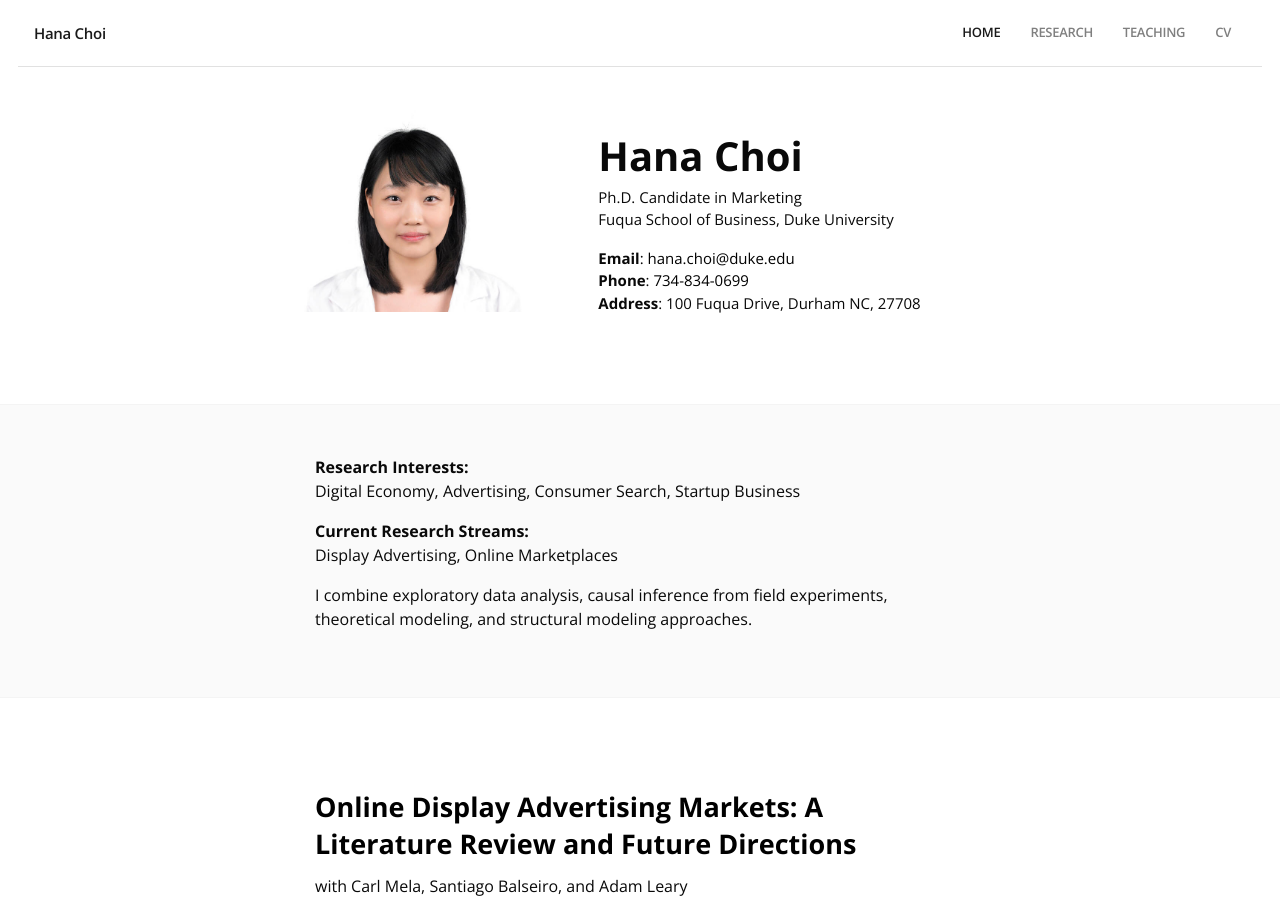
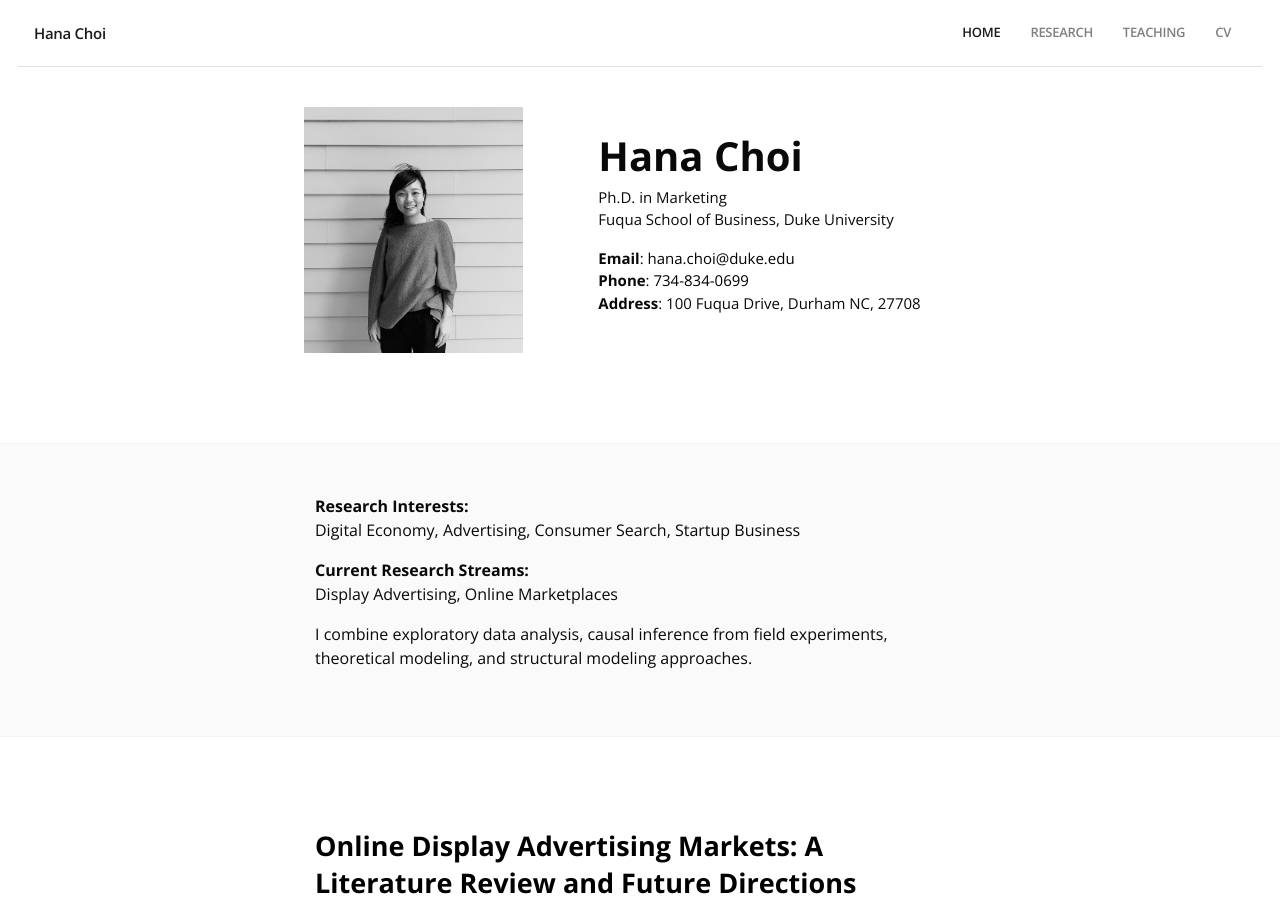
Before and after one commit to hanachoi/hanachoi.github.io, a Jekyll site: the page built from index.html, in a window 1280 px wide and 900 px high. Built offline with Jekyll 4.4.1, drawn with Linux system fonts in a browser that asks for light colours; some web fonts are replaced.

```diff
--- a/index.html
+++ b/index.html
@@ -12,7 +12,7 @@ active: home
       <div class="contact_info__name">Hana Choi</div>
 
       <p>
-      Ph.D. Candidate in Marketing<br>
+      Ph.D. in Marketing<br>
       Fuqua School of Business, Duke University
       </p>
 
```
Also changed, not shown: assets/profile_picture.jpg.
